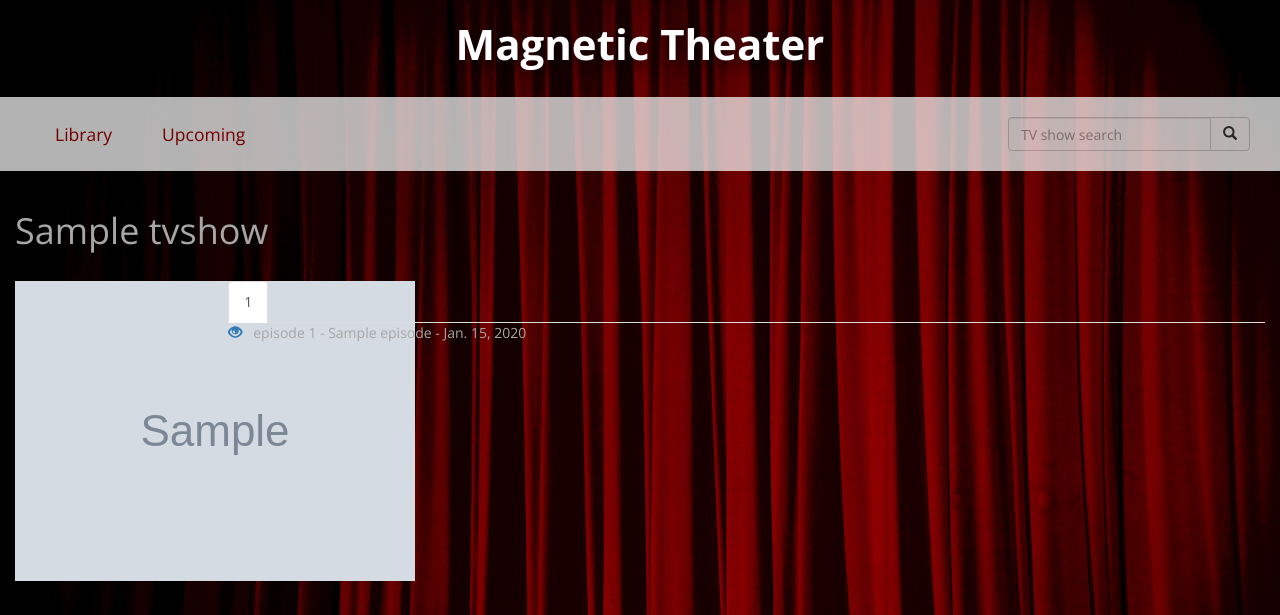
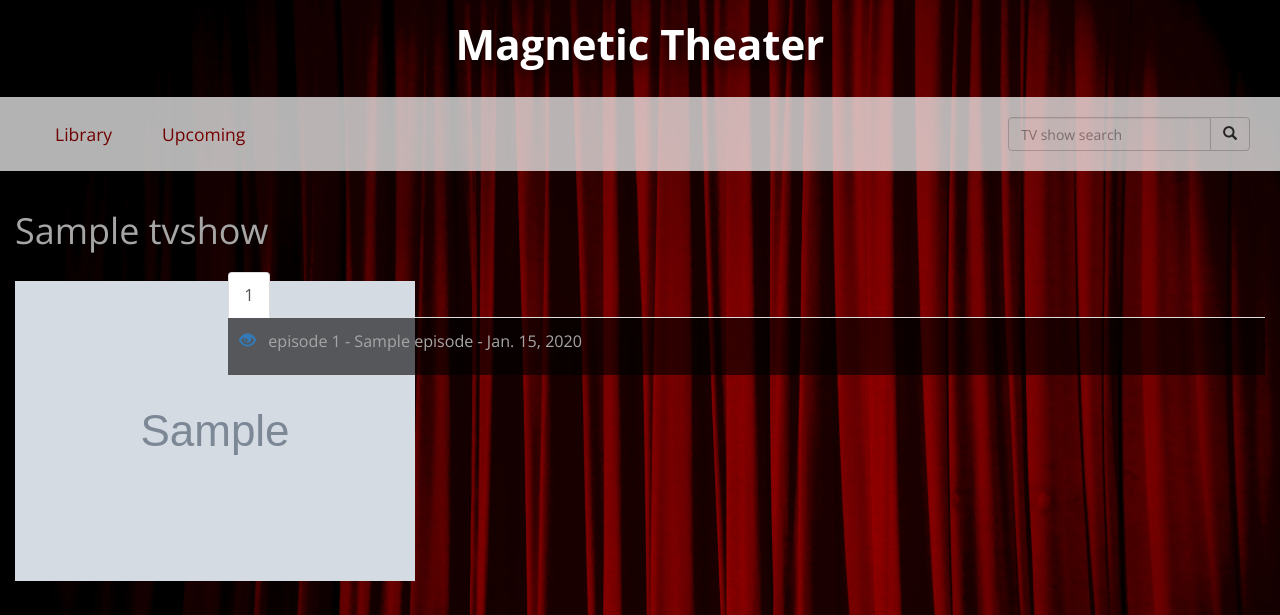
Before and after one commit to thomleonard/Video_Library, a Django app: a page that uses Series/templates/Series/base.html in a window 1280 px wide. Shown: the top 615 px of the page. Run offline with Django 3.2, Linux system fonts and the light colour scheme; tables that the repository leaves empty hold one stand-in row (values such as "Sample post"); grey boxes marked "Sample" are stand-in pictures; some libraries are stand-ins or nearby versions.

Commit message:
make nicer looking tabs

```diff
--- a/Series/static/Series/style.css
+++ b/Series/static/Series/style.css
@@ -107,3 +107,13 @@ IMG.HoverBorder:hover {
 /* -------------------------------------------- */
 /* Tabs */
 /* -------------------------------------------- */
+.tab-pane {
+    background: rgba(0, 0, 0, 0.6);
+    padding: 0.7em;
+    font-size: 1.15em;
+    line-height: 1.5em;
+}
+.nav-tabs {
+    margin-top: -0.5em;
+    font-size: 1.2em;
+}
```
Also changed, not shown: Series/templates/Series/tvshow_page.html (indentation only).
